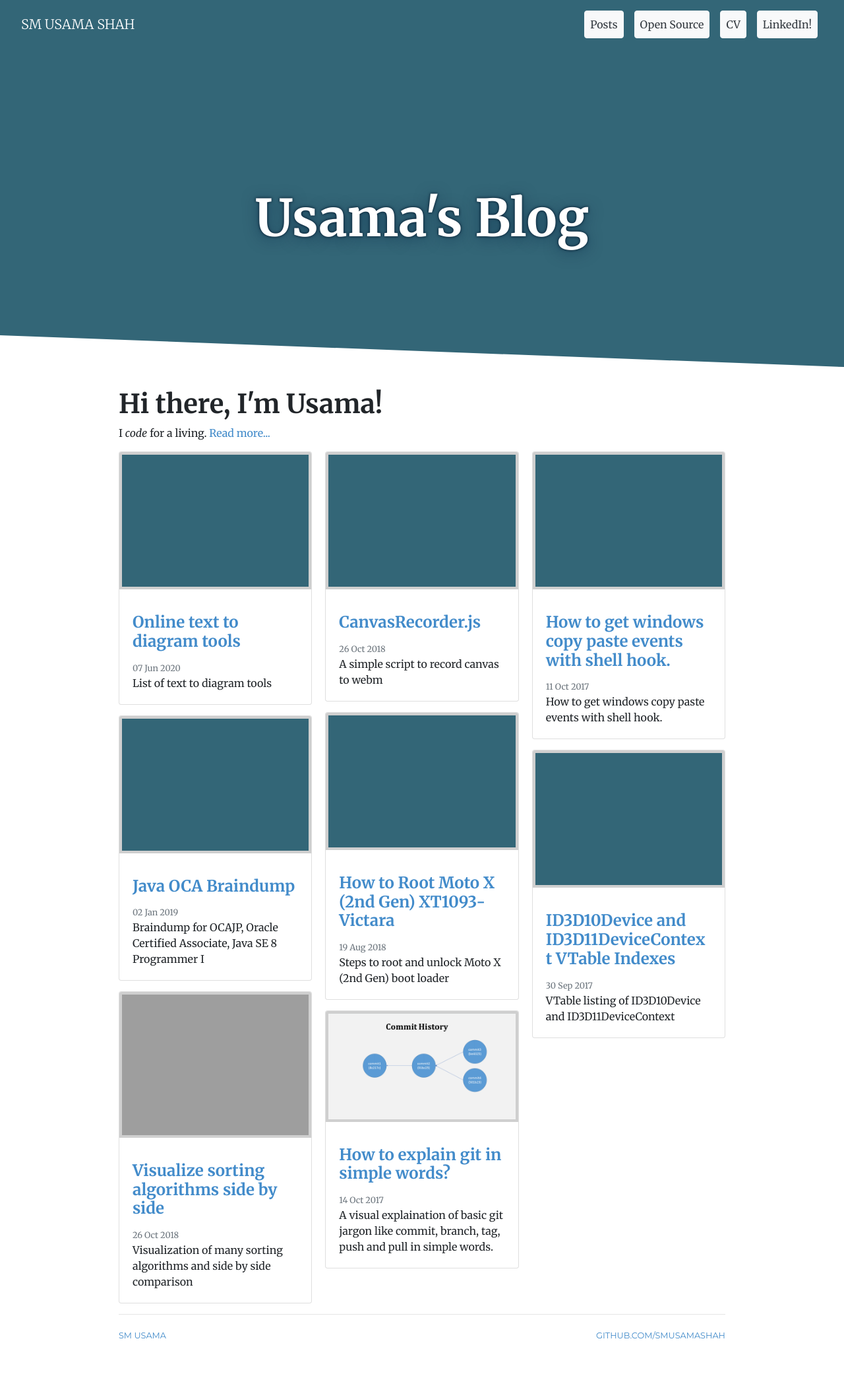
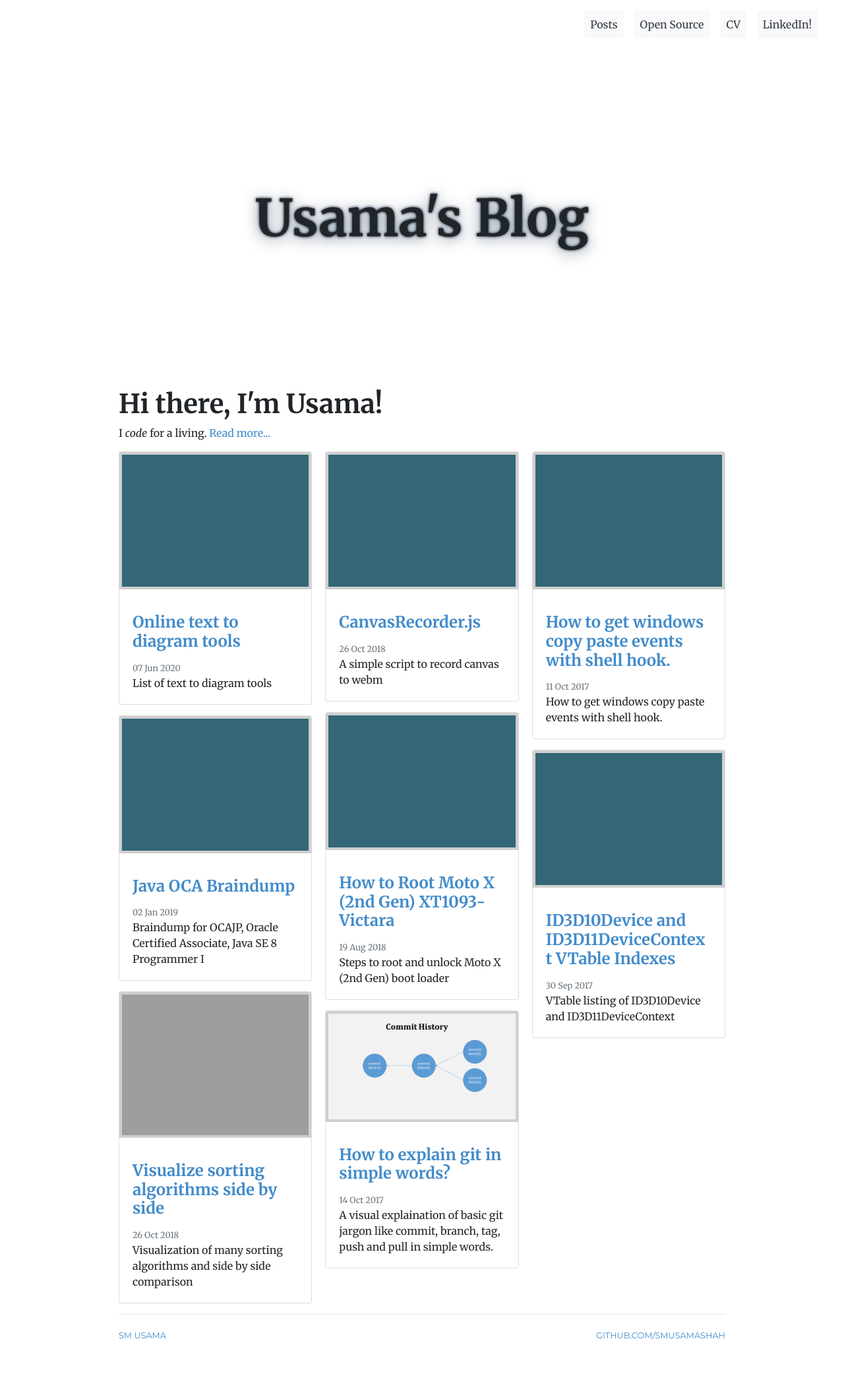
Before and after one commit to SMUsamaShah/SMUsamaShah.github.io, a Jekyll site: the page built from index.html, in a window 1280 px wide. Shown: the whole page at 66% size. Built offline with Jekyll 4.4.1, drawn with Linux system fonts in a browser that asks for light colours.

Commit message:
simplify title background

```diff
--- a/css/style.css
+++ b/css/style.css
@@ -27,10 +27,10 @@ a {
 }
 
 header {
-	color: #fff;
+/* 	color: #fff; */
 	padding: 0 1em;
-	clip-path: polygon(0% 0%,100% 0%,100% 100%,0% calc(100% - 3rem));
-	background: radial-gradient(#367,#367 67%);
+/* 	clip-path: polygon(0% 0%,100% 0%,100% 100%,0% calc(100% - 3rem)); */
+/* 	background: radial-gradient(#367,#367 67%); */
 }
 
 .hp {
```
